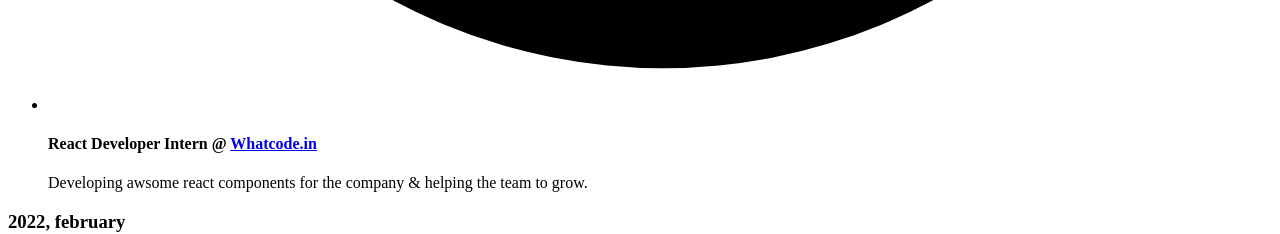
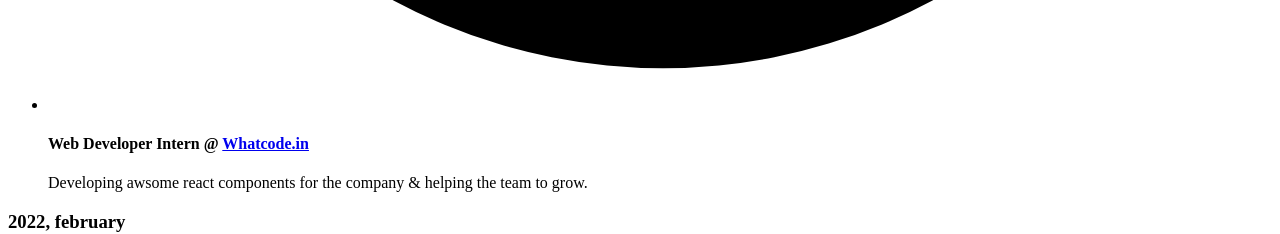
Before and after one commit to madhuya/madh00, a Next.js app: page /experience in a window 1280 px wide. Shown: the part 2520-2754 px from the top of the page. Built offline with nearby package versions, Linux system fonts and the light colour scheme.

Commit message:
Update experienceData.js

```diff
--- a/constants/experienceData.js
+++ b/constants/experienceData.js
@@ -1,6 +1,6 @@
 const experience = [
   {
-    title: 'React Developer Intern',
+    title: 'Web Developer Intern',
     company: 'Whatcode.in',
     year: '2022, february',
     companyLink: 'https://www.whatcode.in/',
```
